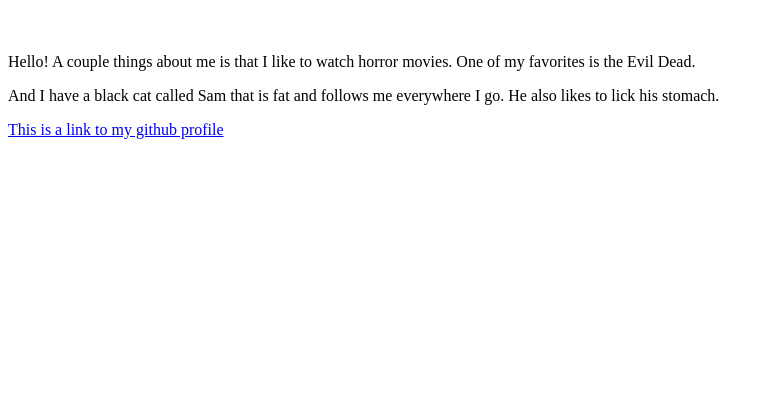
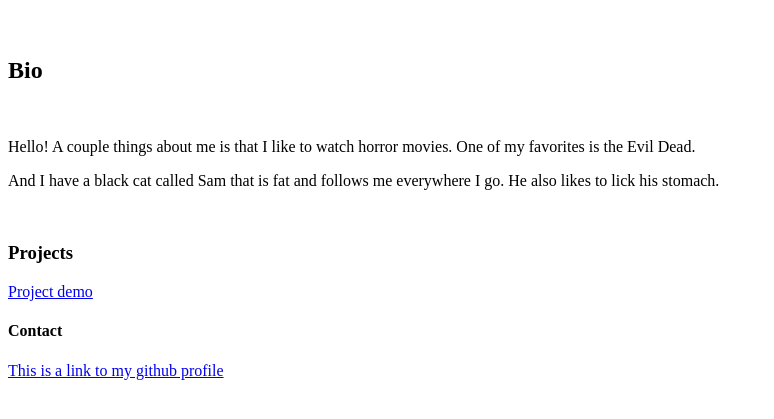
Before and after one commit to davidmrtnz20/davidmrtnz20.github.io, a plain HTML site: page index.html in a window 1280 px wide. Shown: the part 61-480 px from the top of the page, without its empty margins (0-774 px from the left). Drawn offline with Linux system fonts and the light colour scheme.

Commit message:
project demo

```diff
--- a/index.html
+++ b/index.html
@@ -9,6 +9,9 @@
   <h1>David A Martinez</h1>
   <br>
 
+  <h2>Bio</h2>
+  <br>
+
   <p>
     Hello! A couple things about me is that I like to watch
     horror movies. One of my favorites is the Evil Dead.
@@ -18,6 +21,13 @@
     And I have a black cat called Sam that is fat and follows
     me everywhere I go. He also likes to lick his stomach.
   </p>
+  <br>
+
+  <h3>Projects</h3>
+  <a href=https://davidmrtnz20.github.io/Project_Page_demo/>Project demo</a>
+  <br>
+
+  <h4>Contact</h4>
 
   <a href="https://github.com/davidmrtnz20">This is a link to my github profile</a>
   <br>
```
